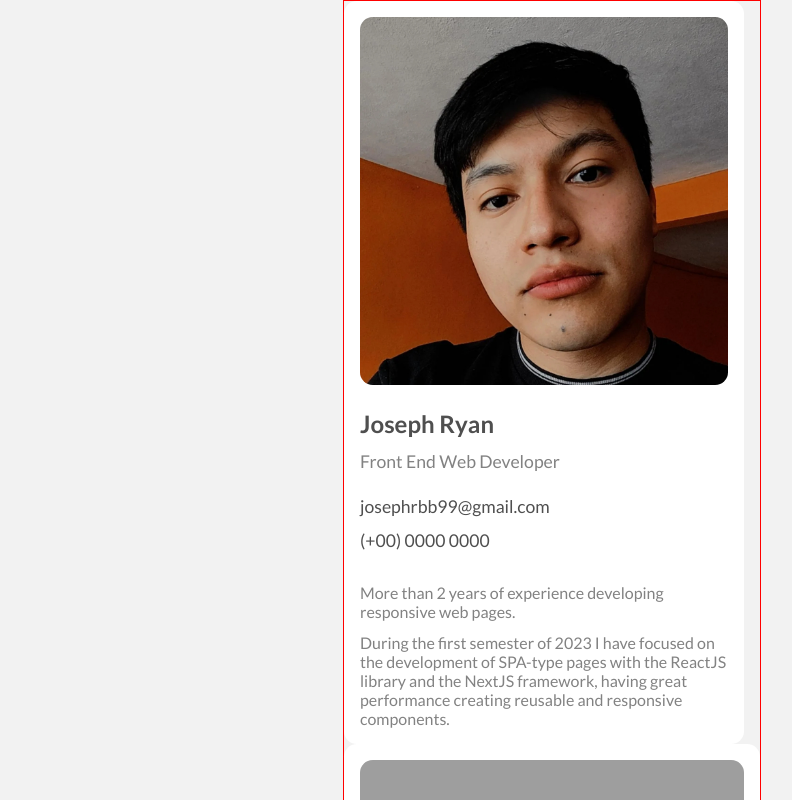
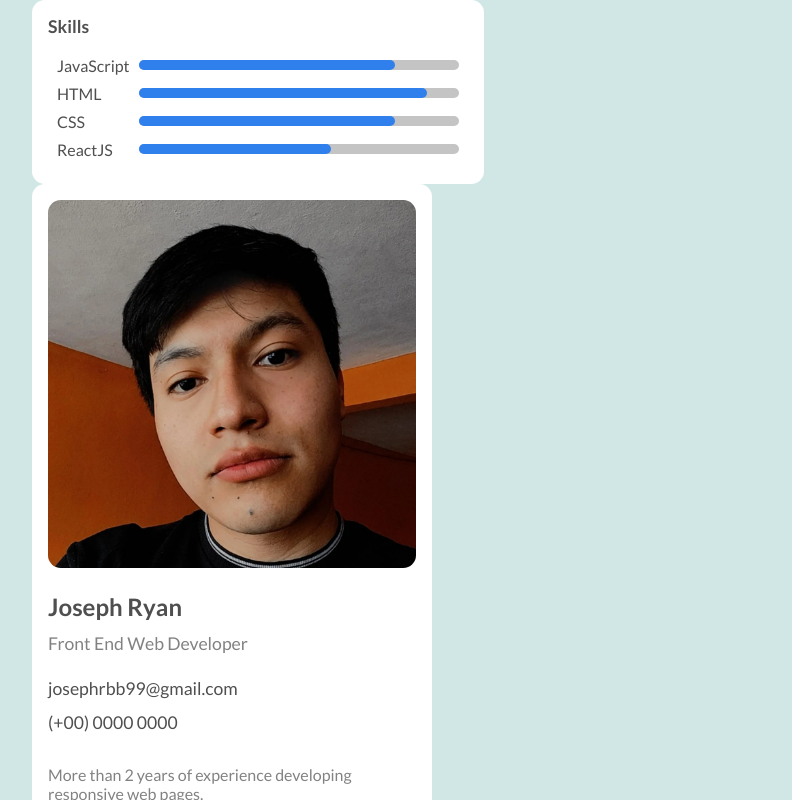
Before and after one commit to FlakoBB/portfolio-components, a React app: page / in a window 1280 px wide. Shown: the top 800 px of the page, without its empty margins (88-880 px from the left). Built offline with nearby package versions, Linux system fonts and the light colour scheme; grey boxes are pictures that could not be loaded.

Commit message:
Skills Component Completed

```diff
--- a/src/App.jsx
+++ b/src/App.jsx
@@ -1,9 +1,11 @@
 import PersonalInformation from './components/PersonalInformation.jsx'
 import Project from './components/Project.jsx'
+import Skills from './components/Skills.jsx'
 
 const App = () => {
   return (
     <div className='mainContainer'>
+      <Skills />
       <PersonalInformation />
       <Project />
     </div>
--- /dev/null
+++ b/src/components/Skills.jsx
@@ -0,0 +1,44 @@
+import styles from '../styles/skills.module.css'
+
+const Skills = () => {
+  return (
+    <div className={styles.container}>
+      <h3 className={styles.title}>Skills</h3>
+      <table className={styles.tableSkills}>
+        <tr>
+          <td>JavaScript</td>
+          <td>
+            <div className={styles.progressBar}>
+              <div style={{ width: '80%' }} className={styles.progressBar__value} />
+            </div>
+          </td>
+        </tr>
+        <tr>
+          <td>HTML</td>
+          <td>
+            <div className={styles.progressBar}>
+              <div style={{ width: '90%' }} className={styles.progressBar__value} />
+            </div>
+          </td>
+        </tr>
+        <tr>
+          <td>CSS</td>
+          <td>
+            <div className={styles.progressBar}>
+              <div style={{ width: '80%' }} className={styles.progressBar__value} />
+            </div>
+          </td>
+        </tr>
+        <tr>
+          <td>ReactJS</td>
+          <td>
+            <div className={styles.progressBar}>
+              <div style={{ width: '60%' }} className={styles.progressBar__value} />
+            </div>
+          </td>
+        </tr>
+      </table>
+    </div>
+  )
+}
+export default Skills
--- a/src/styles/globals.css
+++ b/src/styles/globals.css
@@ -12,19 +12,17 @@ html,
 body,
 #root {
   min-height: 100dvh;
-  background-color: #f2f2f2;
+  background-color: #d0e7e5;
 }
 
 #root {
   display: flex;
-  flex-direction: column;
-  align-items: center;
-  justify-content: flex-start;
+  align-items: flex-start;
+  justify-content: center;
 }
 
 .mainContainer {
-  border: 1px solid red;
-  max-width: 65rem;
+  width: 65rem;
 }
 
 .shadow {
--- /dev/null
+++ b/src/styles/skills.module.css
@@ -0,0 +1,30 @@
+.container {
+  width: fit-content;
+  padding: 1rem;
+  background-color: #fff;
+  border-radius: .8rem;
+}
+
+.title {
+  font-size: 1.1rem;
+  font-weight: 700;
+  margin-bottom: .6rem;
+}
+
+.tableSkills {
+  border-collapse: separate;
+  border-spacing: .6rem;
+}
+
+.progressBar {
+  width: 20rem;
+  height: .6rem;
+  background-color: #c4c4c4;
+  border-radius: .6rem;
+}
+
+.progressBar__value {
+  background-color: #2F80ED;
+  height: 100%;
+  border-radius: .6rem;
+}
```
